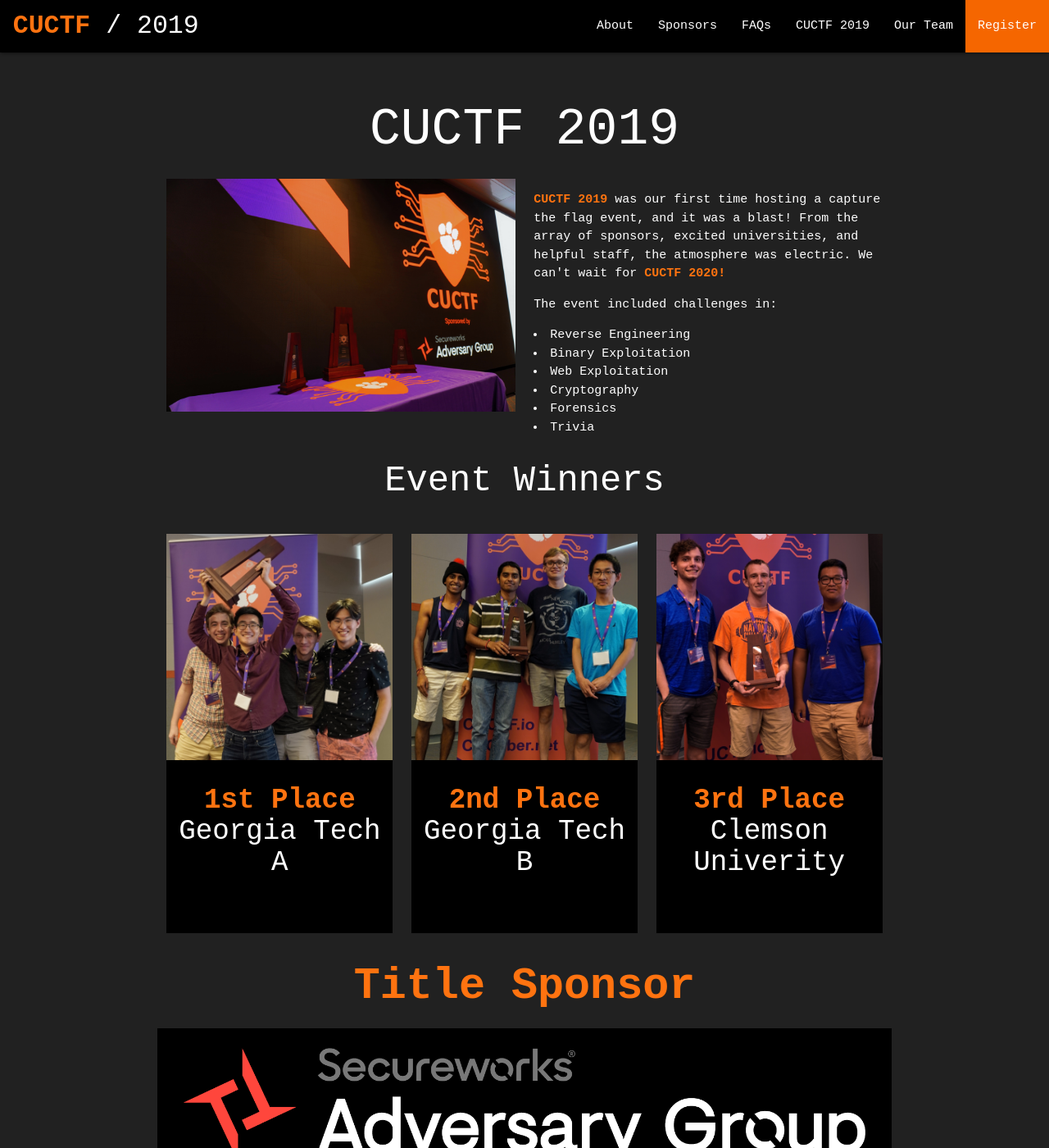
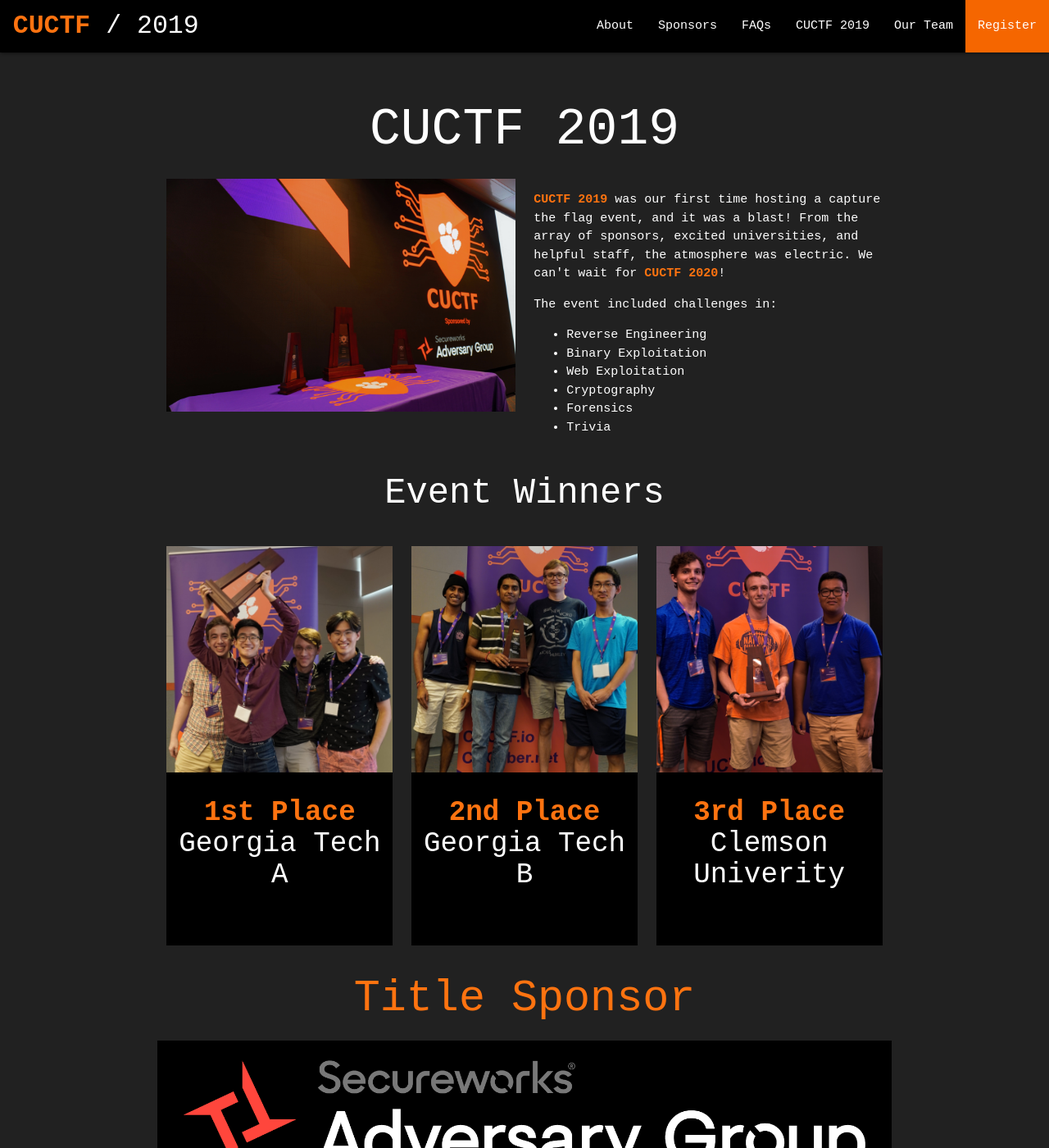
Before and after one commit to CUCyber/cuctf.io, a Jekyll site: the page built from 2019.html, in a window 1280 px wide and 1400 px high. Shown: the whole window at 82% size. Built offline with Jekyll 4.4.1, drawn with Linux system fonts in a browser that asks for light colours; nearby versions of some CDN libraries; some web fonts are replaced.

Commit message:
go through and fix spelling, HTML, visual style, and whitespace errors

```diff
--- a/2019.html
+++ b/2019.html
@@ -6,29 +6,25 @@
   <h1 class="text-accent-4 center">CUCTF 2019</h1>
   <div class="row">
     <div class="col s12 m6">
-      <img src="/public/images/2019/Trophies.png" alt="A line of wooden trophies sits on table next to a CUCTF banner with the subheading sponsored by SecureWorks Adversary Group.">
+      <img src="/public/images/2019/trophies.png" alt="A line of wooden trophies sits on table next to a CUCTF banner with the subheading sponsored by SecureWorks Adversary Group.">
     </div>
     <div class="col s12 m6">
-      <p> <strong>CUCTF 2019 </strong> was our first time hosting a capture the flag event, and it was a blast! From the array of sponsors, excited universities, and helpful staff, the atmosphere was electric. We can't wait for  <strong>CUCTF 2020!</strong></p>
-      <p> The event included challenges in: </p>
-      <li> Reverse Engineering</li>
-      <li> Binary Exploitation</li>
-      <li> Web Exploitation </li>
-      <li> Cryptography </li>
-      <li> Forensics </li>
-      <li> Trivia</li>
+      <p><strong>CUCTF 2019 </strong> was our first time hosting a capture the flag event, and it was a blast! From the array of sponsors, excited universities, and helpful staff, the atmosphere was electric. We can't wait for <strong>CUCTF 2020</strong>!</p>
+      <p>The event included challenges in:</p>
+      <ul class="browser-default">
+        <li>Reverse Engineering</li>
+        <li>Binary Exploitation</li>
+        <li>Web Exploitation</li>
+        <li>Cryptography</li>
+        <li>Forensics</li>
+        <li>Trivia</li>
       </ul>
-
     </div>
-  </div>
-  <div class="flow-text">
-
-
   </div>
 
   <!--Winners-->
   <div id="winners">
-    <h3> Event Winners</h3>
+    <h3>Event Winners</h3>
     <br>
     <div class="row">
       <div class="col s12 m4 card-image">
@@ -36,7 +32,7 @@
           <img src="/public/images/2019/GT_Team_A.png" alt="Four men stand shoulder-to-shoulder together with one in the middle holding a large trophy above their heads.">
           <div class="card-content">
             <h4>
-              <strong>1st Place </strong>
+              <strong>1st Place</strong>
               <br>
               Georgia Tech A
             </h4></div>
@@ -47,7 +43,9 @@
           <img src="/public/images/2019/GT_Team_B.png" alt="Four men stand shoulder-to-shoulder with one in the middle holding a moderately-sized trophy.">
           <div class="card-content">
             <h4>
-                <strong>2nd Place</strong> <br> Georgia Tech B
+              <strong>2nd Place</strong>
+              <br>
+              Georgia Tech B
             </h4>
           </div>
         </div>
@@ -57,7 +55,7 @@
           <img src="/public/images/2019/Clemson_Team.png" alt="Three men stand shoulder-to-shoulder with on in the middle holding a small-sized trophy.">
           <div class="card-content">
             <h4>
-                  <strong>3rd Place </strong>
+              <strong>3rd Place</strong>
               <br>
               Clemson Univerity
             </h4>
@@ -69,45 +67,38 @@
 
 
   <!-- 2019 Sponsors-->
-  <h2 class="text-accent-4 center"> <strong> Title Sponsor </strong> </h2>
-  <div class="row center">
-      <div class="card.large  black">
-        <div class="card-image center" >
+  <div class="center">
+    <h2 class="clemson-orange-text text-accent-4 center">Title Sponsor</h2>
+    <div class="card.large black">
+      <div class="card-image center">
         <a href="https://www.secureworks.com/">
-            <img src="/public/images/2019/Sponsors/Secureworks-Adversary.png" class="center" alt="Secureworks">
-          </a>
-        </div>
-  </div>
-  <br>
-
-  <h4 class="text-accent-4 center"> <strong>Level 2 Sponsors </strong></h4>
-
-  <div class="row white">
-
-    <div class="col m12 l6 xl4 white">
-      <a href="https://www.crowdstrike.com/" >
-        <img src="/public/images/2019/Sponsors/crowdstrike-seeklogo.com.png" class="" alt="CrowdStrike">
-      </a>
-    </div>
-
-
-    <div class="col m12 l6 xl4 white">
-      <a href="https://www.ally.com/">
-        <img src="/public/images/2019/Sponsors/ally_logo.png" class="card-img" alt="Ally Banking, Investing, Loans & Auto Finance">
-      </a>
-    </div>
-
-
-    <div class="col m12 l6 xl4 white">
-      <a href="https://specterops.io/">
-        <img src="/public/images/2019/Sponsors/specterops-icon.svg" class="card-img" alt="Specterops">
-      </a>
-    </div>
-    <div class="col m12 l6 xl4 white" > </div>
-    <div class="col m12 l6 xl4 white">
-        <a href="https://www.fireeye.com/company.html">
-          <img src="/public/images/2019/Sponsors/fire_eye_logo.png" class="card.small-sized center" alt="FireEye Cyber Security Experts and Solution Providers">
+          <img src="/public/images/2019/Sponsors/secureworks-adversary-group.png" alt="Secureworks Adversary Group">
         </a>
       </div>
     </div>
   </div>
+  <div class="center" id="sponsors">
+    <h2 class="clemson-orange-text text-accent-4 center">Level 2 Sponsors</h2>
+    <div class="row white">
+      <div class="col m12 l12 xl4">
+        <a href="https://www.crowdstrike.com/">
+          <img src="/public/images/2019/sponsors/crowdstrike.png" class="sponsor-img" alt="CrowdStrike">
+        </a>
+      </div>
+      <div class="col m12 l12 xl4">
+        <a href="https://www.ally.com/">
+          <img src="/public/images/2019/Sponsors/ally.png" class="sponsor-img" alt="Ally">
+        </a>
+      </div>
+      <div class="col m12 l12 xl4">
+        <a href="https://specterops.io/">
+          <img src="/public/images/2019/Sponsors/specterops.svg" class="sponsor-img" alt="SpecterOps">
+        </a>
+      </div>
+      <div class="col m12 l12 xl12">
+        <a href="https://www.fireeye.com/company.html">
+          <img src="/public/images/2019/Sponsors/fireeye.png" class="sponsor-img" alt="FireEye">
+        </a>
+      </div>
+    </div>
+  </div>
--- a/_config.yml
+++ b/_config.yml
@@ -2,7 +2,7 @@
 url: https://cuctf.io
 twitter: '@CU_Cyber'
 description: |
-  CUCTF is a jeopardy-style CTF hosted by CU Cyber in which teams are tasked with solving cybersecurity-related tasks in various categories such as digital forensics, binary exploitation, web vulnerability testing, reverse engineering, and cryptography.
+  CUCTF is a jeopardy-style CTF hosted by CU Cyber in which teams are tasked with solving cyber security challenges in various categories such as digital forensics, binary exploitation, web vulnerability testing, reverse engineering, and cryptography.
 
 timezone: America/New_York
 
--- a/about.html
+++ b/about.html
@@ -21,7 +21,7 @@
   <div class="row">
     <div class="col s12 xl6">
       <h3 class="clemson-orange-text">What is CUCTF?</h3>
-      <p>CUCTF will be a jeopardy-style CTF hosted by CU Cyber in which teams are tasked with solving cybersecurity-related tasks in various categories such as digital forensics, binary exploitation, web vulnerability testing, reverse engineering, and cryptography. Teams will gain points for solving these tasks over the course of the competition and will be ranked accordingly. This event is a great way for students to learn about cybersecurity and test their skills in a fun and competitive way.</p>
+      <p>CUCTF will be a jeopardy-style CTF hosted by CU Cyber in which teams are tasked with solving cyber security challenges in various categories such as digital forensics, binary exploitation, web vulnerability testing, reverse engineering, and cryptography. Teams will gain points for solving these tasks over the course of the competition and will be ranked accordingly. This event is a great way for students to learn about cyber security and test their skills in a fun and competitive way.</p>
     </div>
     <div class="col s12 xl6">
       <div class="video-container">
--- a/faqs.html
+++ b/faqs.html
@@ -26,10 +26,8 @@
       <div class="collapsible-body"><span>Yes! We'll announce the prizes and update this FAQ once we have more information on awards.</span></div>
     </li>
     <li>
-      <div class="collapsible-header black clemson-orange-text">What is the CTF Bootcamp's purpose?</div>
-      <div class="collapsible-body"><span> The CTF Bootcamp serves to allow university clubs to bring additional members to CUCTF 2020. These additional members will have the oppertunity to have a "CTF experience"
-                                           regardless of their background in cyber security. The CTF Bootcamp will contain basic CTF problems with
-                                           CU Cyber mentors ready to assist whenever needed! </span></div>
+      <div class="collapsible-header black clemson-orange-text">What is the CTF bootcamp's purpose?</div>
+      <div class="collapsible-body"><span>The CTF bootcamp serves to allow participating schools to bring additional members to CUCTF 2020. Through basic problems that will be guided by CU Cyber mentors, these additional members will have the opportunity to have a "CTF experience" regardless of their background in cyber security!</span></div>
     </li>
   </ul>
 </div>
--- a/public/css/custom.css
+++ b/public/css/custom.css
@@ -102,12 +102,6 @@
   padding-bottom: 1rem;
 }
 
-
-/* Sponsor Page */
-
-p.sponsortext {
-  font-size:1.5em;
-}
 /* CTF 2019 page */
 
 #past img {
@@ -115,19 +109,16 @@
 }
 
 #past h3, h4, h5 {
-    text-align: center;
+  text-align: center;
 }
 
-#line {
-  width: 80%;
-  border: 2px solid #522D80;
-  border-radius: 3px;
+#past #sponsors .col img {
+  max-width: 400px;
 }
 
 @media only screen and (min-width: 1200px) {
   #winners .card-content {
     height: 12em;
-
   }
 }
 
```
Also changed, not shown: sponsors.html (+4 -14 lines), public/images/2019/Sponsors/CS.png (deleted), public/images/2019/Sponsors/secure-works.png (deleted), public/images/2019/Sponsors/specOps.jpg (deleted), public/images/2019/sponsors/ally.png (renamed from public/images/2019/Sponsors/ally_logo.png), public/images/2019/sponsors/crowdstrike.png (renamed from public/images/2019/Sponsors/crowdstrike-seeklogo.com.png), public/images/2019/sponsors/fireeye.png (renamed from public/images/2019/Sponsors/fire_eye_logo.png), public/images/2019/sponsors/secureworks-adversary-group.png (renamed from public/images/2019/Sponsors/Secureworks-Adversary.png), public/images/2019/sponsors/specterops.svg (renamed from public/images/2019/Sponsors/specterops-icon.svg), 1 other file. Lines whose indentation alone changed are shown as unchanged.
